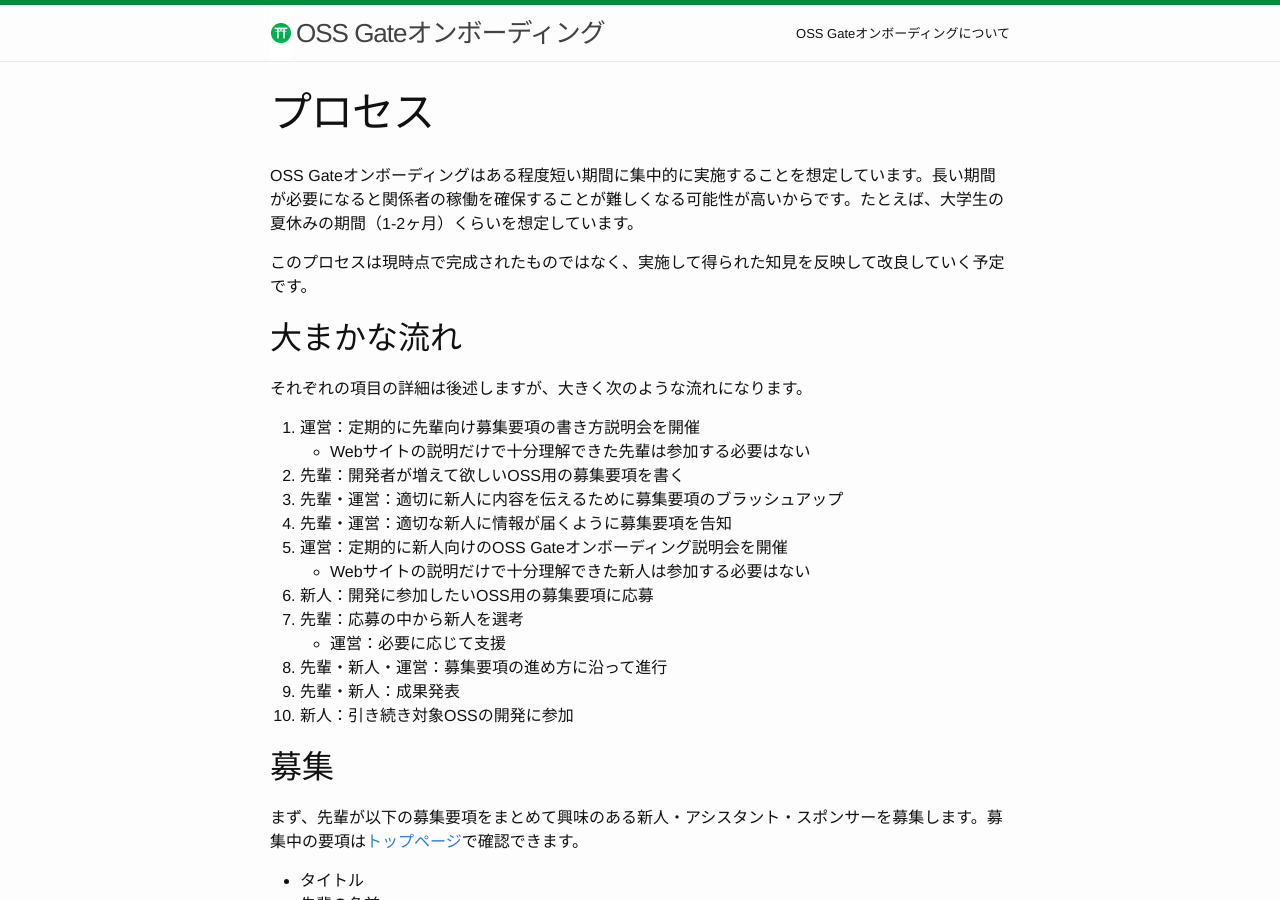
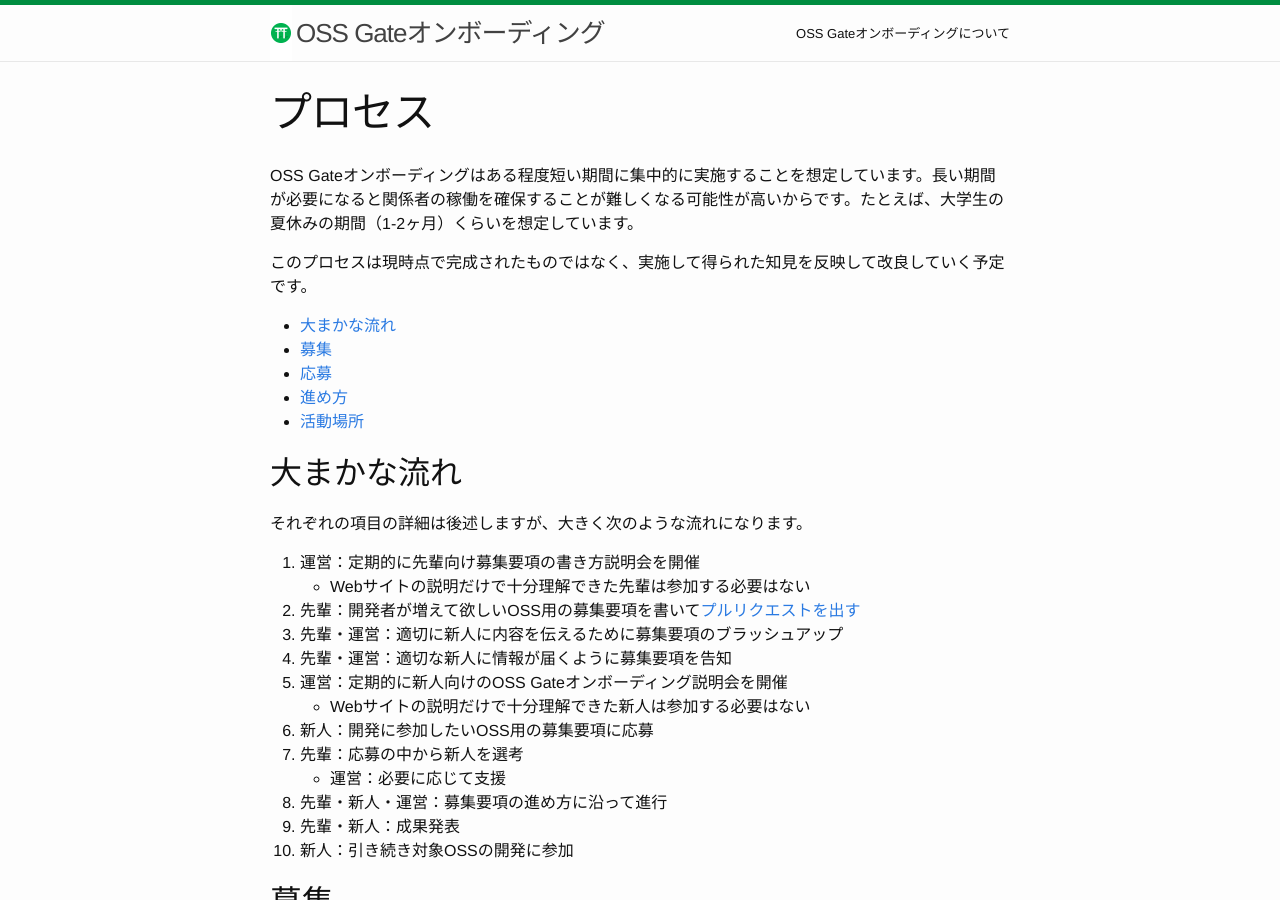
Before and after one commit to oss-gate/on-boarding, a Jekyll site: the page built from process/index.md, in a window 1280 px wide and 900 px high. Built offline with Jekyll 4.4.1, drawn with Linux system fonts in a browser that asks for light colours; Markdown is read by kramdown in place of the engine named in the settings; comment, search, counter and statistics services are not loaded.

Commit message:
Add toc for process

```diff
--- a/process/index.md
+++ b/process/index.md
@@ -7,13 +7,19 @@ OSS Gateオンボーディングはある程度短い期間に集中的に実施
 
 このプロセスは現時点で完成されたものではなく、実施して得られた知見を反映して改良していく予定です。
 
-## 大まかな流れ
+* [大まかな流れ](#outline)
+* [募集](#recruiting)
+* [応募](#application)
+* [進め方](#workflow)
+* [活動場所](#location)
+
+## <span id="outline">大まかな流れ</span>
 
 それぞれの項目の詳細は後述しますが、大きく次のような流れになります。
 
   1. 運営：定期的に先輩向け募集要項の書き方説明会を開催
      * Webサイトの説明だけで十分理解できた先輩は参加する必要はない
-  2. 先輩：開発者が増えて欲しいOSS用の募集要項を書く
+  2. 先輩：開発者が増えて欲しいOSS用の募集要項を書いて[プルリクエストを出す](https://github.com/oss-gate/on-boarding/pulls)
   3. 先輩・運営：適切に新人に内容を伝えるために募集要項のブラッシュアップ
   4. 先輩・運営：適切な新人に情報が届くように募集要項を告知
   5. 運営：定期的に新人向けのOSS Gateオンボーディング説明会を開催
@@ -25,7 +31,7 @@ OSS Gateオンボーディングはある程度短い期間に集中的に実施
   9. 先輩・新人：成果発表
   10. 新人：引き続き対象OSSの開発に参加
 
-## 募集
+## <span id="recruiting">募集</span>
 
 まず、先輩が以下の募集要項をまとめて興味のある新人・アシスタント・スポンサーを募集します。募集中の要項は[トップページ]({{ site.baseurl }}{% link index.md %})で確認できます。
 
@@ -60,7 +66,7 @@ OSS Gateオンボーディングはある程度短い期間に集中的に実施
 
 募集要項を含めた [プロポーザルのテンプレート]({{ site.baseurl }}{% link proposals/YYYY-MM/template/index.md %}) を参考にしてください。
 
-## 応募
+## <span id="application">応募</span>
 
 新人は興味のある募集要項があったら以下の情報をまとめて応募締切までに応募します。次の内容をまとめてメールで`on-boarding@oss-gate.org`に送ってください。
 
@@ -81,7 +87,7 @@ OSS Gateオンボーディングはある程度短い期間に集中的に実施
 
 スポンサー関連の扱いはまだ決まっていません。どのような仕組みだと都合がよいかみえてくるまでは個別に相談させてください。興味のある企業は kou@clear-code.com にメールしてください。
 
-## 進め方
+## <span id="workflow">進め方</span>
 
 先輩は募集要項にまとめた進め方に沿ってOSS Gateオンボーディングを進めます。
 
@@ -96,7 +102,7 @@ OSS Gateオンボーディングはある程度短い期間に集中的に実施
   * 支援期間の最終日までに新人・先輩は今回の支援で目的をどれだけ達成したかをまとめて https://github.com/oss-gate/on-boarding にpushする
     * 詳細：[最終レポート]({{ site.baseurl }}{% link process/final-report/index.md %})
 
-## 活動場所
+## <span id="location">活動場所</span>
 
 先輩と新人は対象OSSで標準的に使われている場所を使って、コミュニケーションをとります。
 これは「継続的に開発に参加する人」が普段やっていることを実際にやってもらうのが、対象OSSの開発に馴染んでもらうことにつながるからです。
```
